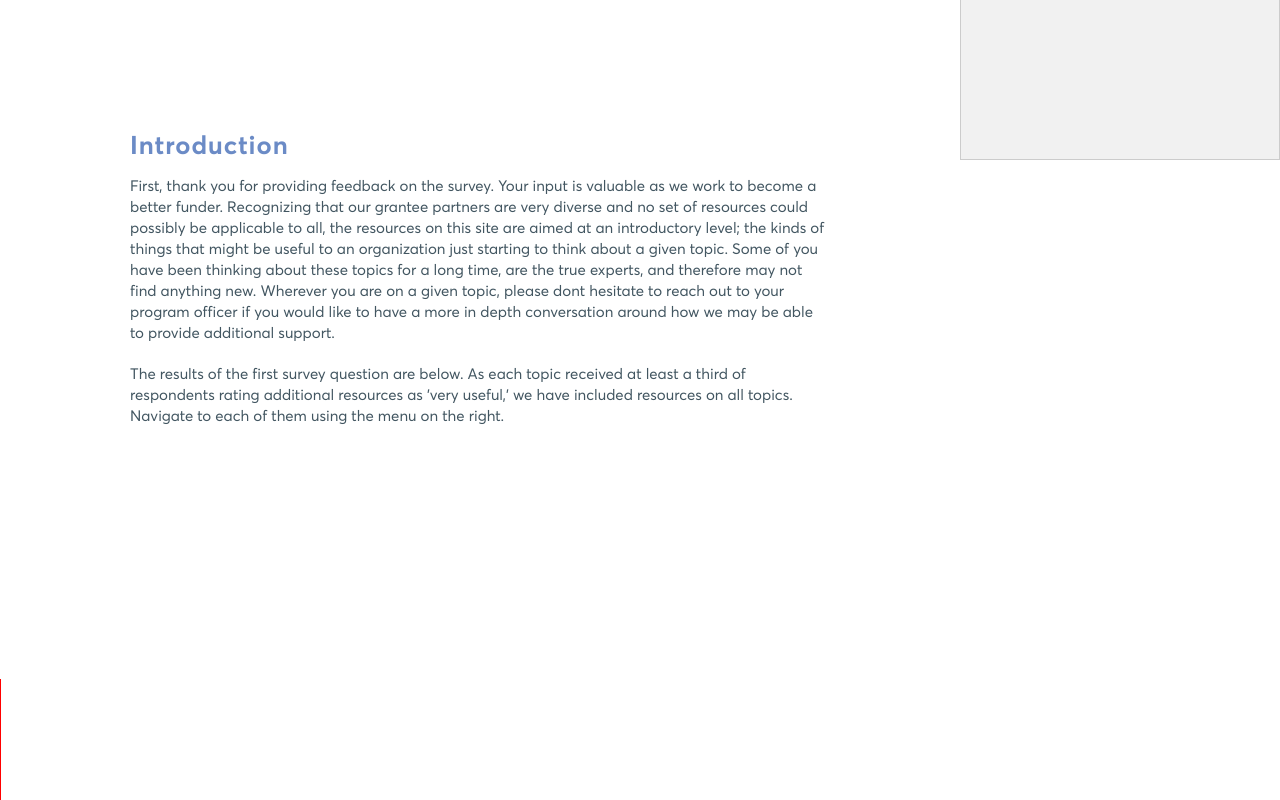
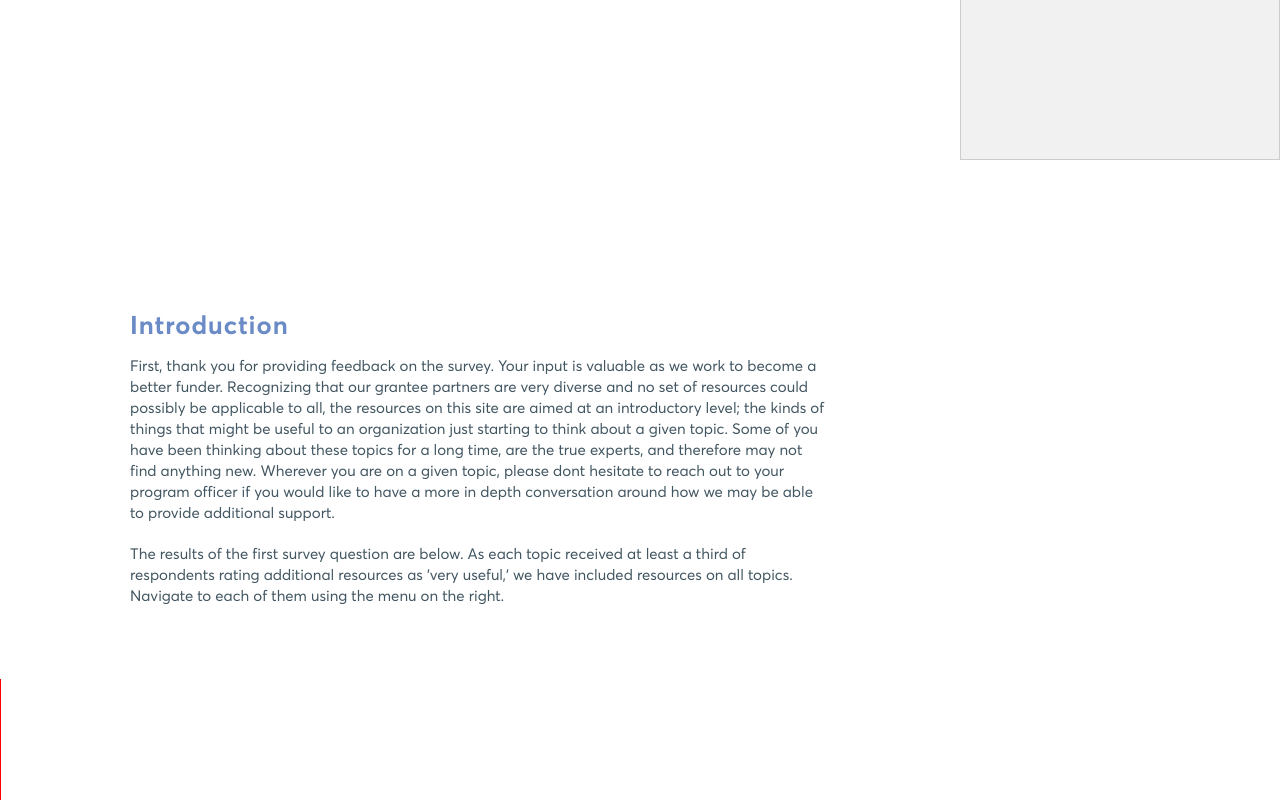
Before and after one commit to rmcarder/johnresources, a website built with webpack: page docs/index.html in a window 1280 px wide. Shown: the part 720-1520 px from the top of the page. Built offline with nearby package versions, Linux system fonts and the light colour scheme; some packages are replaced by stand-ins of ours; a small style sheet from the web is missing.

Commit message:
Reverts to top padding for sections, for scroll positioning

```diff
--- a/src/css/style.css
+++ b/src/css/style.css
@@ -158,7 +158,7 @@ th {
   width: 100%;
 
   padding-bottom: 75px;
- /* padding-top: 90px;*/
+  padding-top: 90px;
 
   min-height: 100vh;
 }
```
